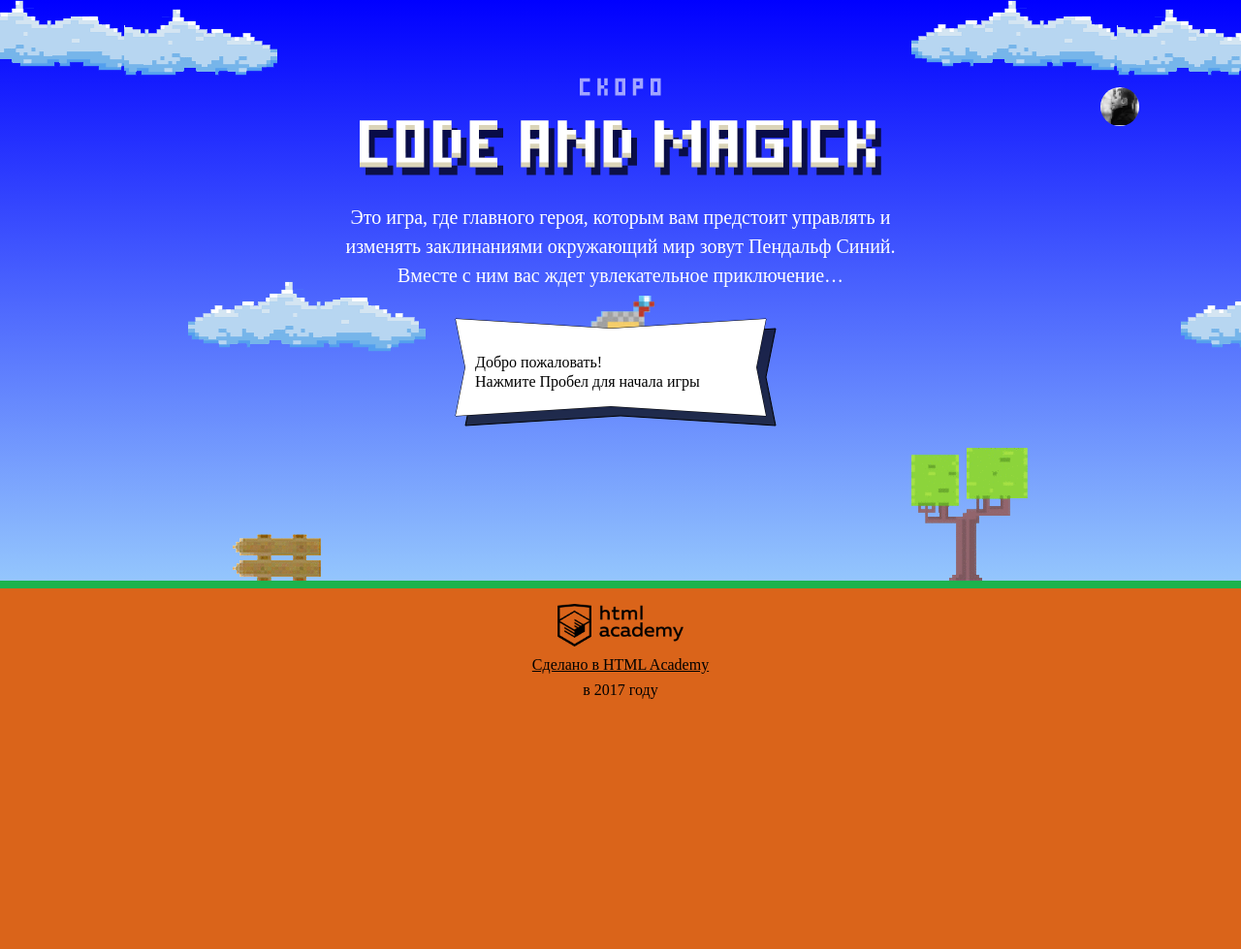
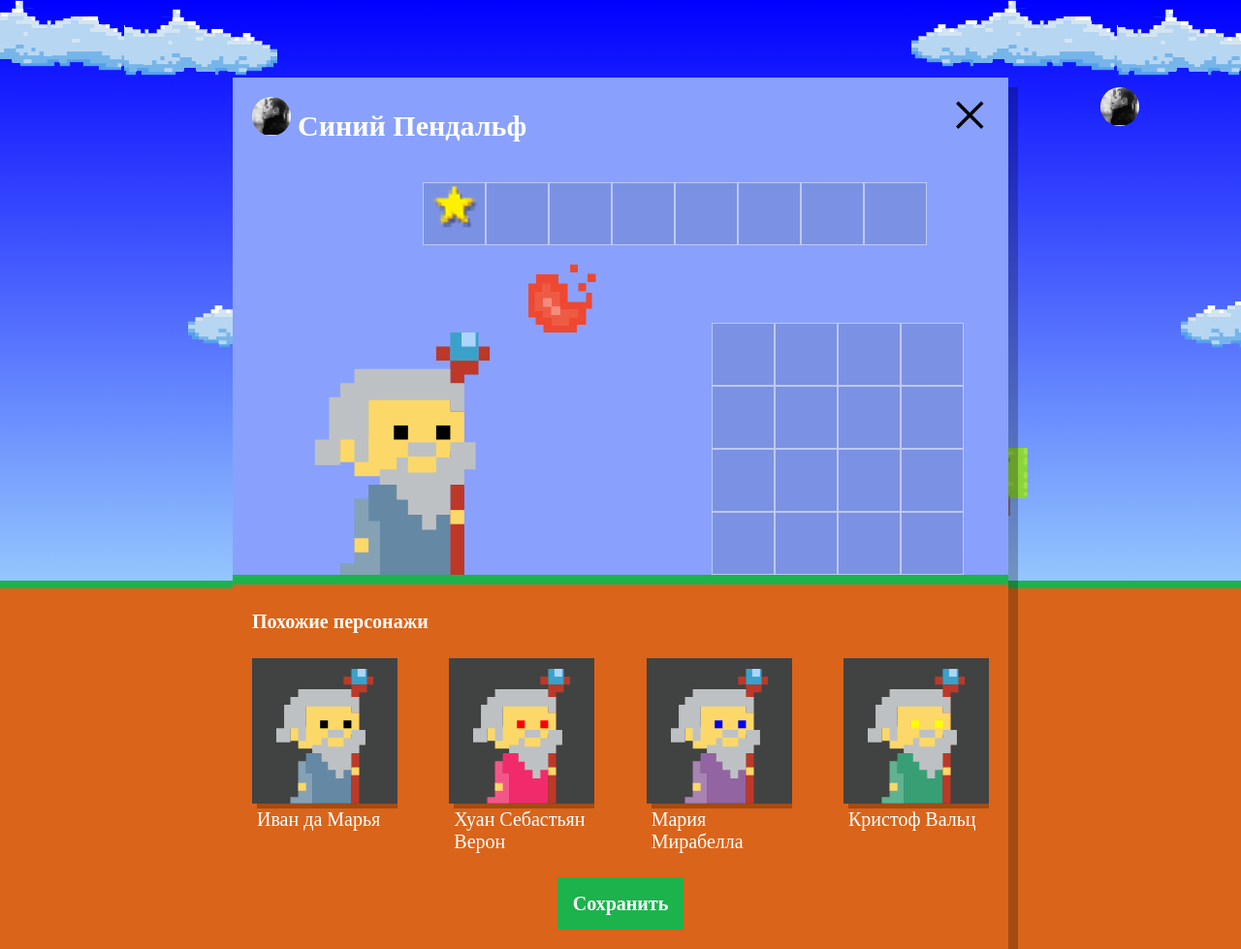
Before and after one commit to VeronicaMelnikova/441697-code-and-magick, a website: page index.html in a window 1280 px wide. Shown: the whole page at 97% size. Before the commit the page ends 800 px from the top, so only its background shows below. Drawn offline with Linux system fonts and the light colour scheme; a web font is replaced by a local one.

Commit message:
добавляет файл setup.js для описания похожих персоонажей

```diff
--- a/index.html
+++ b/index.html
@@ -197,6 +197,7 @@
     return height / 3 - getWizardHeight(wizardWidth);
   };
 </script>
+<script src="js/setup.js"></script>
 <script src="js/stat.js"></script>
 <script src="js/game.js"></script>
 
--- /dev/null
+++ b/js/setup.js
@@ -0,0 +1,56 @@
+'use strict';
+
+var WIZARD_NAMES = ['Иван', 'Хуан Себастьян', 'Мария', 'Кристоф', 'Виктор', 'Юлия', 'Люпита', 'Вашингтон'];
+var WIZARD_SURNAMES = ['да Марья', 'Верон', 'Мирабелла', 'Вальц', 'Онопко', 'Топольницкая', 'Нионго', 'Ирвинг'];
+var COAT_COLORS = ['rgb(101, 137, 164)', 'rgb(241, 43, 107)', 'rgb(146, 100, 161)', 'rgb(56, 159, 117)', 'rgb(215, 210, 55)', 'rgb(0, 0, 0)'];
+var EYES_COLORS = ['black', 'red', 'blue', 'yellow', 'green'];
+
+var userDialog = document.querySelector('.setup');
+userDialog.classList.remove('hidden');
+
+document.querySelector('.setup-similar').classList.remove('hidden');
+
+var similarListElement = document.querySelector('.setup-similar-list');
+var similarWizardTemplate = document.querySelector('#similar-wizard-template').content;
+
+var wizards = [
+  {
+    name: WIZARD_NAMES[0] + ' ' + WIZARD_SURNAMES[0],
+    coatColor: COAT_COLORS[0],
+    eyesColor: EYES_COLORS[0]
+  },
+  {
+    name: WIZARD_NAMES[1] + ' ' + WIZARD_SURNAMES[1],
+    coatColor: COAT_COLORS[1],
+    eyesColor: EYES_COLORS[1]
+  },
+  {
+    name: WIZARD_NAMES[2] + ' ' + WIZARD_SURNAMES[2],
+    coatColor: COAT_COLORS[2],
+    eyesColor: EYES_COLORS[2]
+  },
+  {
+    name: WIZARD_NAMES[3] + ' ' + WIZARD_SURNAMES[3],
+    coatColor: COAT_COLORS[3],
+    eyesColor: EYES_COLORS[3]
+  }
+];
+
+
+var renderWizard = function (wizard) {
+  var wizardElement = similarWizardTemplate.cloneNode(true);
+
+  wizardElement.querySelector('.setup-similar-label').textContent = wizard.name;
+  wizardElement.querySelector('.wizard-coat').style.fill = wizard.coatColor;
+  wizardElement.querySelector('.wizard-eyes').style.fill = wizard.eyesColor;
+
+  return wizardElement;
+};
+
+var fragment = document.createDocumentFragment();
+for (var i = 0; i < wizards.length; i++) {
+  fragment.appendChild(renderWizard(wizards[i]));
+}
+similarListElement.appendChild(fragment);
+
+userDialog.querySelector('.setup-similar').classList.remove('hidden');
```
